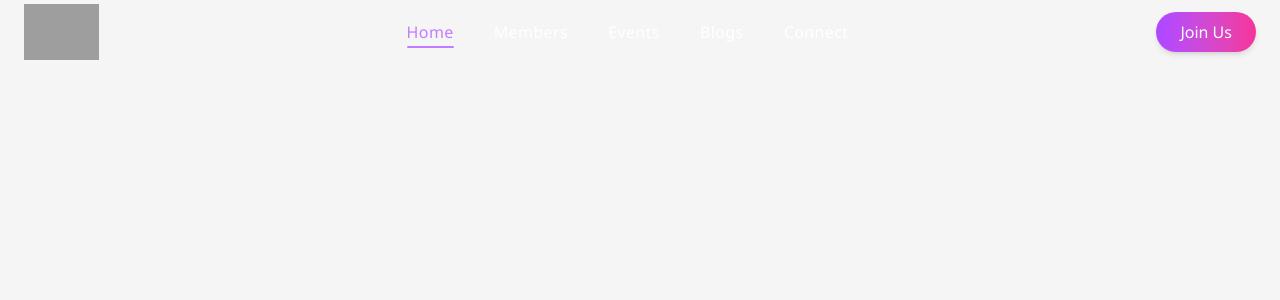
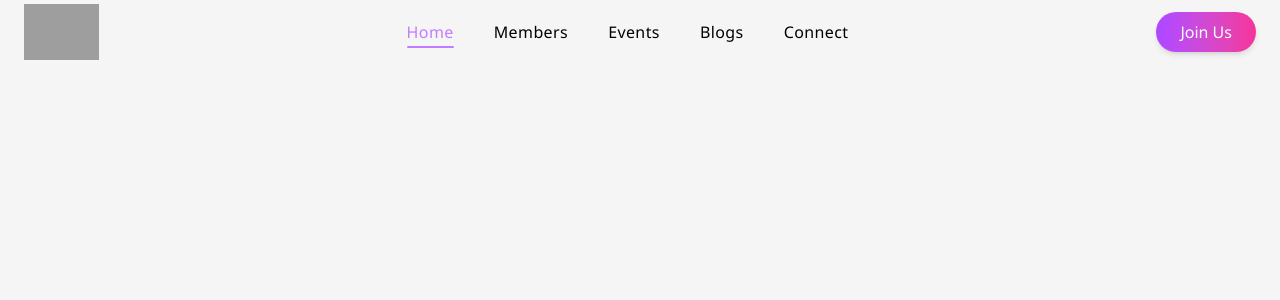
Before and after one commit to khubaibxkhan/up-usergroup-website, a Next.js app: page / in a window 1280 px wide. Shown: the top 300 px of the page. Built offline with nearby package versions, Linux system fonts and the light colour scheme; grey boxes are pictures that could not be loaded.

Commit message:
dark navbar

```diff
--- a/components/navbar.tsx
+++ b/components/navbar.tsx
@@ -71,7 +71,7 @@ export const Navbar = () => {
         </motion.div>
 
         {/* Desktop Menu */}
-        <div className="hidden md:flex space-x-10 text-white tracking-wide">
+        <div className="hidden md:flex space-x-10 text-black tracking-wide">
           {links.map((link, idx) => (
             <motion.div
               key={idx}
```
